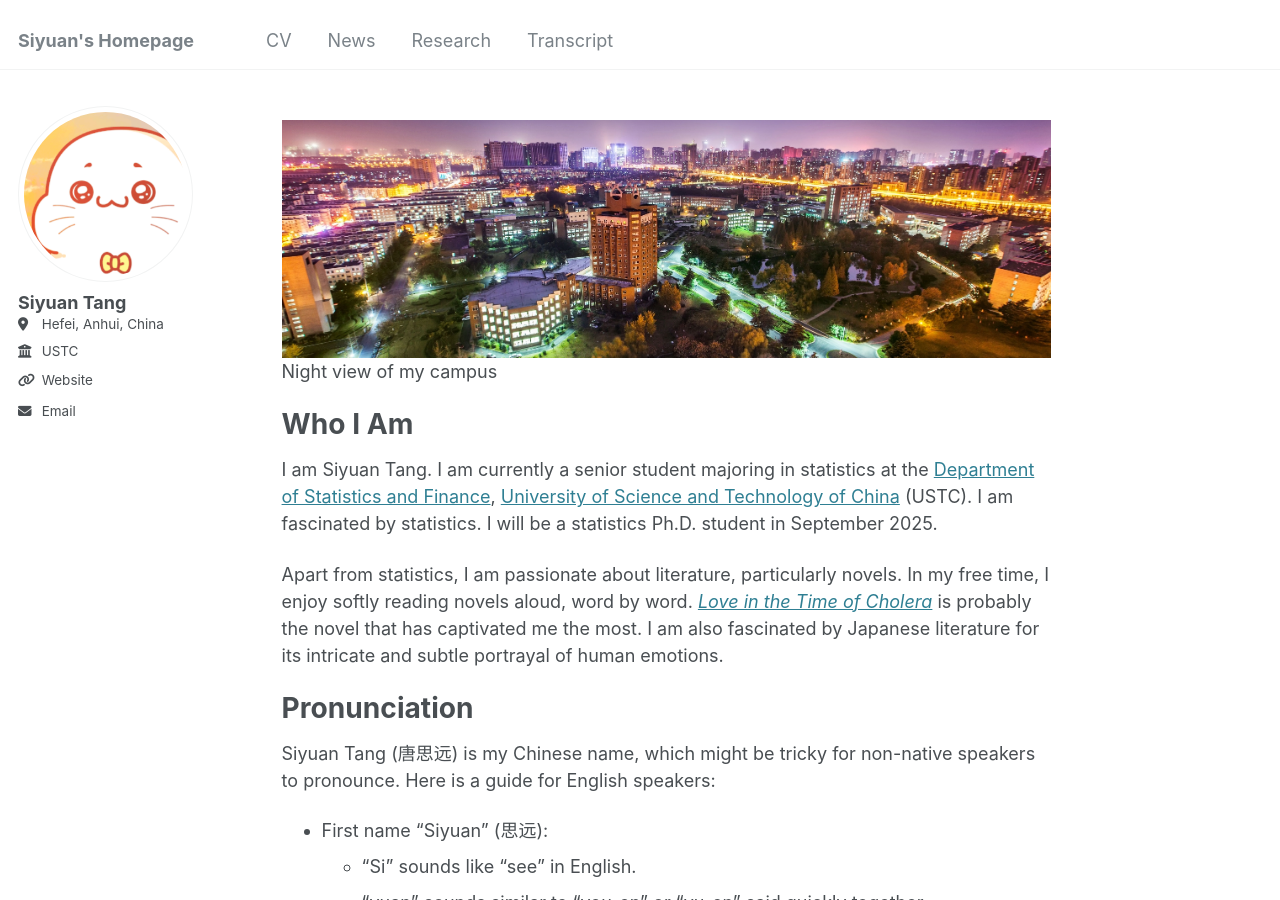
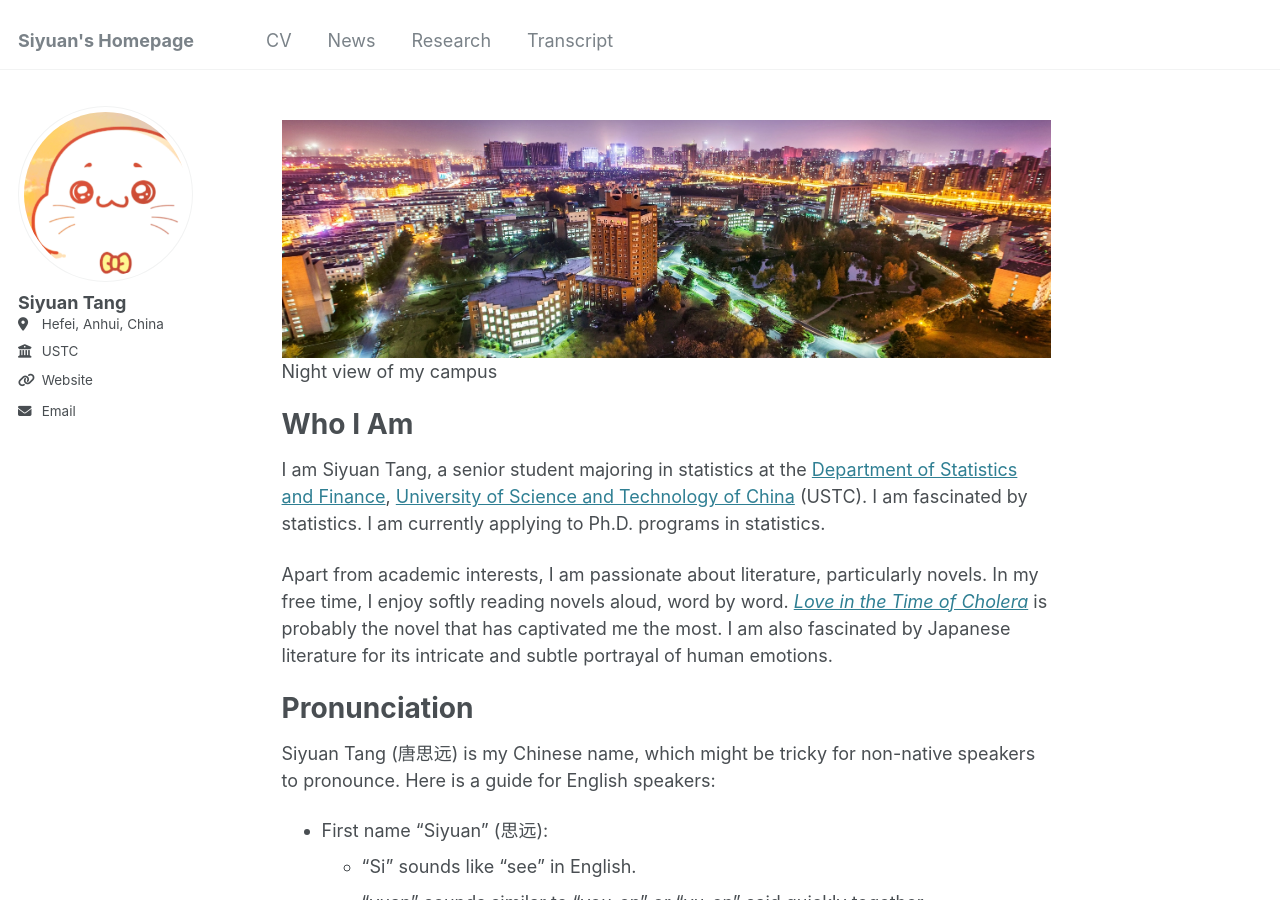
Before and after one commit to jacktangsy/jacktangsy.github.io, a Jekyll site: the page built from _pages/about.md, in a window 1280 px wide and 900 px high. Built offline with Jekyll 4.4.1, drawn with Linux system fonts in a browser that asks for light colours.

Commit message:
Update about.md

```diff
--- a/_pages/about.md
+++ b/_pages/about.md
@@ -12,9 +12,9 @@ Night view of my campus
 
 Who I Am
 ======
-I am Siyuan Tang. I am currently a senior student majoring in statistics at the <a href="https://en.business.ustc.edu.cn/audsf/list.htm" target="_blank">Department of Statistics and Finance</a>, <a href="https://en.ustc.edu.cn/" target="_blank">University of Science and Technology of China</a> (USTC). I am fascinated by statistics. I will be a statistics Ph.D. student in September 2025.
+I am Siyuan Tang, a senior student majoring in statistics at the <a href="https://en.business.ustc.edu.cn/audsf/list.htm" target="_blank">Department of Statistics and Finance</a>, <a href="https://en.ustc.edu.cn/" target="_blank">University of Science and Technology of China</a> (USTC). I am fascinated by statistics. I am currently applying to Ph.D. programs in statistics.
 
-Apart from statistics, I am passionate about literature, particularly novels. In my free time, I enjoy softly reading novels aloud, word by word. <a href="https://en.wikipedia.org/wiki/Love_in_the_Time_of_Cholera" target="_blank">*Love in the Time of Cholera*</a> is probably the novel that has captivated me the most. I am also fascinated by Japanese literature for its intricate and subtle portrayal of human emotions.
+Apart from academic interests, I am passionate about literature, particularly novels. In my free time, I enjoy softly reading novels aloud, word by word. <a href="https://en.wikipedia.org/wiki/Love_in_the_Time_of_Cholera" target="_blank">*Love in the Time of Cholera*</a> is probably the novel that has captivated me the most. I am also fascinated by Japanese literature for its intricate and subtle portrayal of human emotions.
 
 Pronunciation
 ======
```
